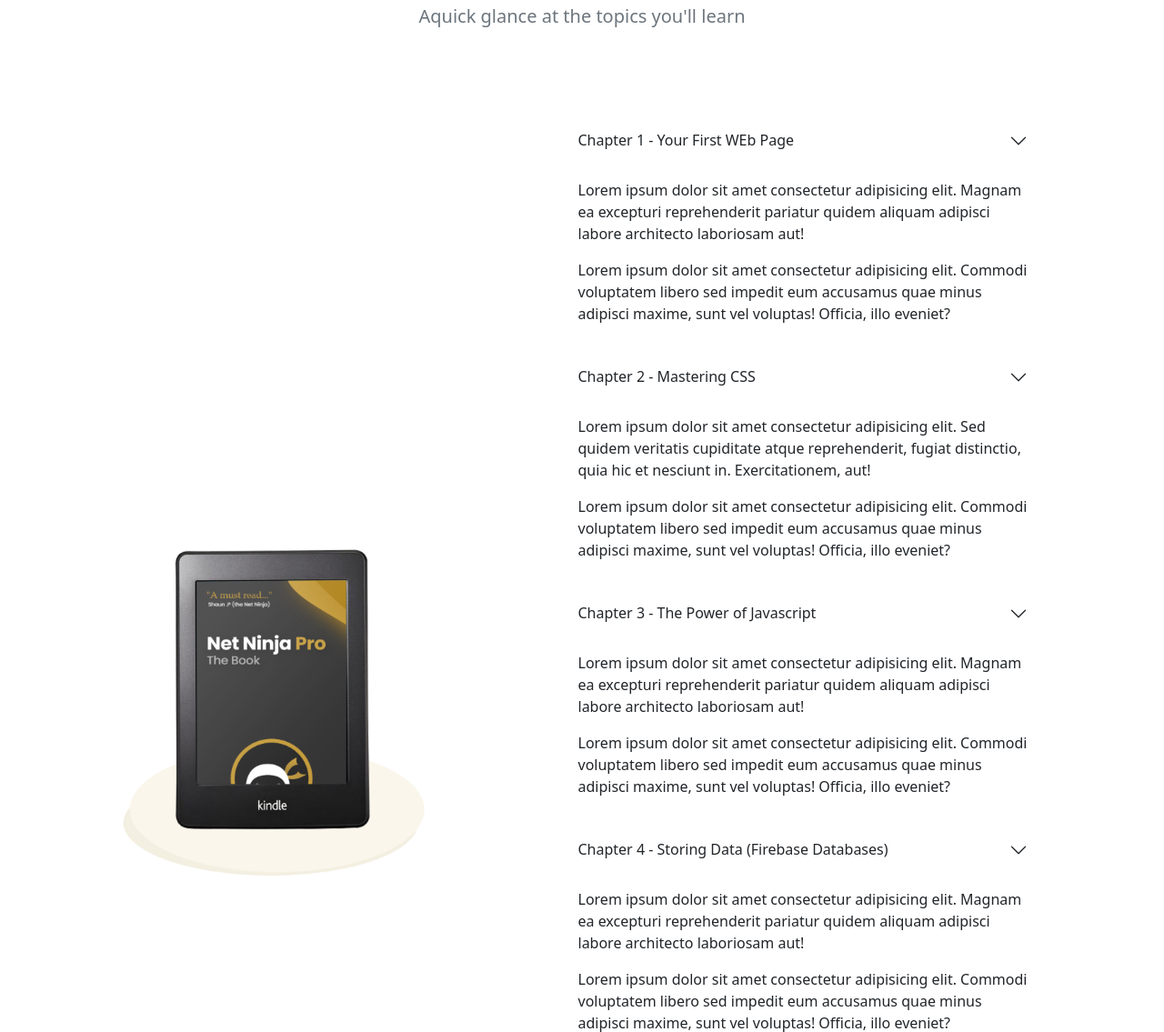
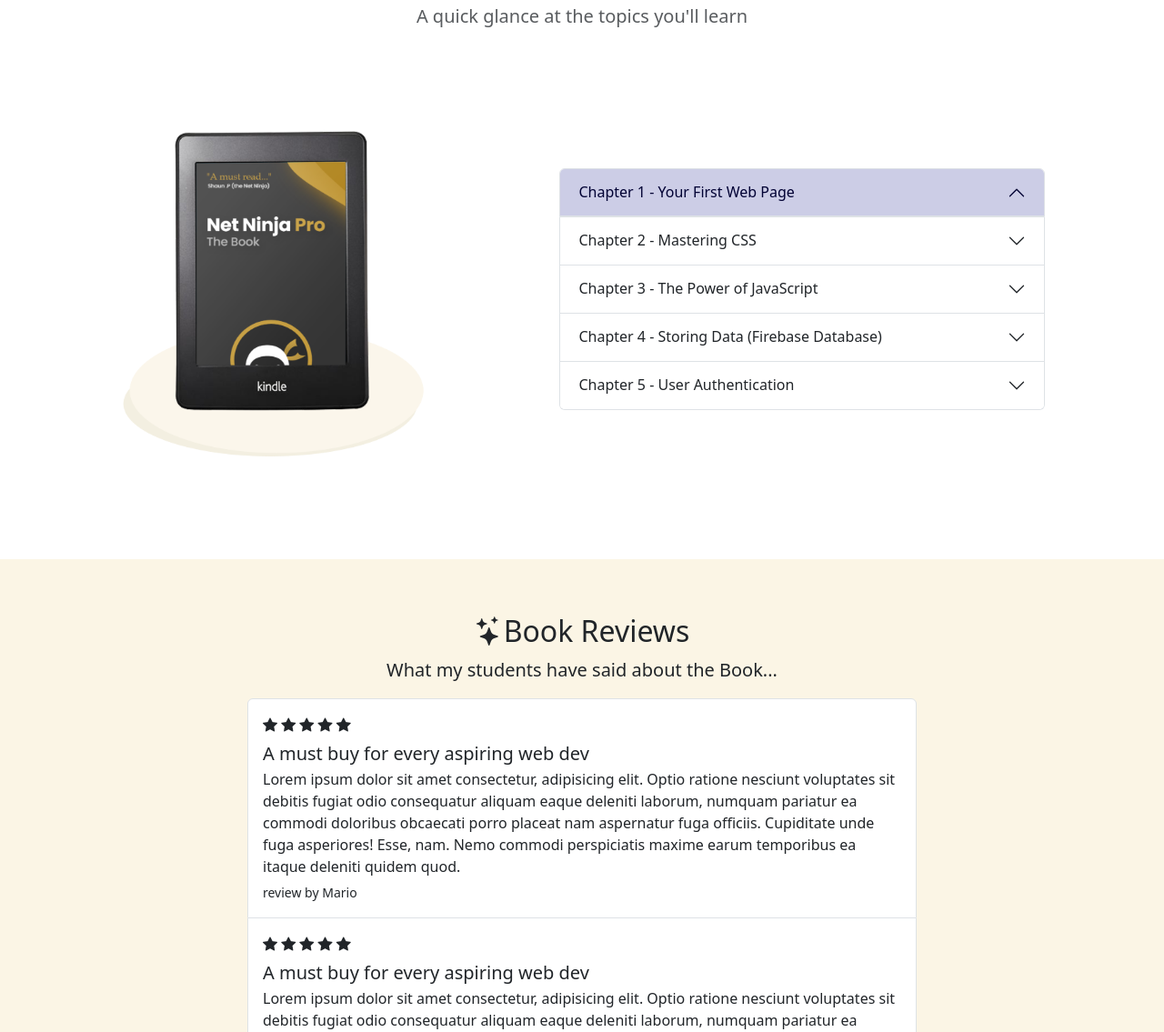
Before and after one commit to SuzyKenne/boostrapTuorial, a website: page index.html in a window 1280 px wide. Shown: the part 1665-2800 px from the top of the page at 91% size. Drawn offline with nearby package versions, Linux system fonts and the light colour scheme.

Commit message:
landing page customized

```diff
--- a/index.html
+++ b/index.html
@@ -4,10 +4,8 @@
     <meta charset="UTF-8" />
     <meta name="viewport" content="width=device-width, initial-scale=1.0" />
     <link
-      href="https://cdn.jsdelivr.net/npm/bootstrap@5.0.2/dist/css/bootstrap.min.css"
+      href="/css/main.min.css"
       rel="stylesheet"
-      integrity="sha384-EVSTQN3/azprG1Anm3QDgpJLIm9Nao0Yz1ztcQTwFspd3yD65VohhpuuCOmLASjC"
-      crossorigin="anonymous"
     />
     <link
       rel="stylesheet"
@@ -22,7 +20,7 @@
       <div class="container-xxl">
         <a href="#intro" class="navbar-brand">
           <i class="bi bi-book-half"></i>
-          <span class="fw-bold text-secondary"> Net Ninja pro - the Book </span>
+          <span class="fw-bold text-secondary"> Net Ninja pro - The Book </span>
         </a>
 
         <!--toggle button for mobile nav -->
@@ -177,7 +175,7 @@
         <div class="text-center">
           <h2>Inside the Book...</h2>
           <p class="lead text-muted">
-            Aquick glance at the topics you'll learn
+            A quick glance at the topics you'll learn
           </p>
         </div>
 
@@ -189,42 +187,45 @@
           <div class="col-lg-6">
             <!--accordion-->
             <div class="accordion" id="chapters">
-              <div class="acccordion-item">
+              <div class="accordion-item">
                 <h2 class="accordion-header" id="heading-1">
                   <button
-                    class="accordion-button collapsed"
+                    class="accordion-button"
                     type="button"
                     data-bs-toggle="collapse"
                     data-bs-target="#chapter-1"
-                    aria-expanded="false"
+                    aria-expanded="true"
                     aria-controls="chapter-1"
                   >
-                    Chapter 1 - Your First WEb Page
+                    Chapter 1 - Your First Web Page
                   </button>
                 </h2>
                 <div
                   id="chapter-1"
-                  class="accordion-collapse collapse show"
-                  aria-label="heading-1"
+                  class="accordion-collapse collapse"
+                  aria-labelledby="heading-1"
                   data-bs-parent="#chapters"
                 >
                   <div class="accordion-body">
                     <p>
                       Lorem ipsum dolor sit amet consectetur adipisicing elit.
-                      Magnam ea excepturi reprehenderit pariatur quidem aliquam
-                      adipisci labore architecto laboriosam aut!
+                      Recusandae dolores obcaecati, illo magnam qui molestiae
+                      maiores, vero sequi eaque fuga dolore similique mollitia
+                      distinctio aut quia corporis! Distinctio sunt unde, dolore
+                      eveniet nostrum ipsum earum. Eligendi earum aspernatur
+                      consequatur est.
                     </p>
                     <p>
-                      Lorem ipsum dolor sit amet consectetur adipisicing elit.
-                      Commodi voluptatem libero sed impedit eum accusamus quae
-                      minus adipisci maxime, sunt vel voluptas! Officia, illo
-                      eveniet?
+                      Lorem ipsum dolor sit amet, consectetur adipisicing elit.
+                      Tempore sequi dolorem perferendis amet est aliquid,
+                      distinctio veritatis? Ipsam sint porro hic, incidunt
+                      repellendus soluta cumque optio architecto amet debitis
+                      atque!
                     </p>
                   </div>
                 </div>
               </div>
-
-              <div class="acccordion-item">
+              <div class="accordion-item">
                 <h2 class="accordion-header" id="heading-2">
                   <button
                     class="accordion-button collapsed"
@@ -239,28 +240,30 @@
                 </h2>
                 <div
                   id="chapter-2"
-                  class="accordion-collapse collapse show"
-                  aria-label="heading-2"
+                  class="accordion-collapse collapse"
+                  aria-labelledby="heading-2"
                   data-bs-parent="#chapters"
                 >
                   <div class="accordion-body">
                     <p>
                       Lorem ipsum dolor sit amet consectetur adipisicing elit.
-                      Sed quidem veritatis cupiditate atque reprehenderit,
-                      fugiat distinctio, quia hic et nesciunt in.
-                      Exercitationem, aut!
+                      Recusandae dolores obcaecati, illo magnam qui molestiae
+                      maiores, vero sequi eaque fuga dolore similique mollitia
+                      distinctio aut quia corporis! Distinctio sunt unde, dolore
+                      eveniet nostrum ipsum earum. Eligendi earum aspernatur
+                      consequatur est.
                     </p>
                     <p>
-                      Lorem ipsum dolor sit amet consectetur adipisicing elit.
-                      Commodi voluptatem libero sed impedit eum accusamus quae
-                      minus adipisci maxime, sunt vel voluptas! Officia, illo
-                      eveniet?
+                      Lorem ipsum dolor sit amet, consectetur adipisicing elit.
+                      Tempore sequi dolorem perferendis amet est aliquid,
+                      distinctio veritatis? Ipsam sint porro hic, incidunt
+                      repellendus soluta cumque optio architecto amet debitis
+                      atque!
                     </p>
                   </div>
                 </div>
               </div>
-
-              <div class="acccordion-item">
+              <div class="accordion-item">
                 <h2 class="accordion-header" id="heading-3">
                   <button
                     class="accordion-button collapsed"
@@ -270,32 +273,35 @@
                     aria-expanded="false"
                     aria-controls="chapter-3"
                   >
-                    Chapter 3 - The Power of Javascript
+                    Chapter 3 - The Power of JavaScript
                   </button>
                 </h2>
                 <div
                   id="chapter-3"
-                  class="accordion-collapse collapse show"
-                  aria-label="heading-3"
+                  class="accordion-collapse collapse"
+                  aria-labelledby="heading-3"
                   data-bs-parent="#chapters"
                 >
                   <div class="accordion-body">
                     <p>
                       Lorem ipsum dolor sit amet consectetur adipisicing elit.
-                      Magnam ea excepturi reprehenderit pariatur quidem aliquam
-                      adipisci labore architecto laboriosam aut!
+                      Recusandae dolores obcaecati, illo magnam qui molestiae
+                      maiores, vero sequi eaque fuga dolore similique mollitia
+                      distinctio aut quia corporis! Distinctio sunt unde, dolore
+                      eveniet nostrum ipsum earum. Eligendi earum aspernatur
+                      consequatur est.
                     </p>
                     <p>
-                      Lorem ipsum dolor sit amet consectetur adipisicing elit.
-                      Commodi voluptatem libero sed impedit eum accusamus quae
-                      minus adipisci maxime, sunt vel voluptas! Officia, illo
-                      eveniet?
+                      Lorem ipsum dolor sit amet, consectetur adipisicing elit.
+                      Tempore sequi dolorem perferendis amet est aliquid,
+                      distinctio veritatis? Ipsam sint porro hic, incidunt
+                      repellendus soluta cumque optio architecto amet debitis
+                      atque!
                     </p>
                   </div>
                 </div>
               </div>
-
-              <div class="acccordion-item">
+              <div class="accordion-item">
                 <h2 class="accordion-header" id="heading-4">
                   <button
                     class="accordion-button collapsed"
@@ -305,32 +311,35 @@
                     aria-expanded="false"
                     aria-controls="chapter-4"
                   >
-                    Chapter 4 - Storing Data (Firebase Databases)
+                    Chapter 4 - Storing Data (Firebase Database)
                   </button>
                 </h2>
                 <div
                   id="chapter-4"
-                  class="accordion-collapse collapse show"
-                  aria-label="heading-4"
+                  class="accordion-collapse collapse"
+                  aria-labelledby="heading-4"
                   data-bs-parent="#chapters"
                 >
                   <div class="accordion-body">
                     <p>
                       Lorem ipsum dolor sit amet consectetur adipisicing elit.
-                      Magnam ea excepturi reprehenderit pariatur quidem aliquam
-                      adipisci labore architecto laboriosam aut!
+                      Recusandae dolores obcaecati, illo magnam qui molestiae
+                      maiores, vero sequi eaque fuga dolore similique mollitia
+                      distinctio aut quia corporis! Distinctio sunt unde, dolore
+                      eveniet nostrum ipsum earum. Eligendi earum aspernatur
+                      consequatur est.
                     </p>
                     <p>
-                      Lorem ipsum dolor sit amet consectetur adipisicing elit.
-                      Commodi voluptatem libero sed impedit eum accusamus quae
-                      minus adipisci maxime, sunt vel voluptas! Officia, illo
-                      eveniet?
+                      Lorem ipsum dolor sit amet, consectetur adipisicing elit.
+                      Tempore sequi dolorem perferendis amet est aliquid,
+                      distinctio veritatis? Ipsam sint porro hic, incidunt
+                      repellendus soluta cumque optio architecto amet debitis
+                      atque!
                     </p>
                   </div>
                 </div>
               </div>
-
-              <div class="acccordion-item">
+              <div class="accordion-item">
                 <h2 class="accordion-header" id="heading-5">
                   <button
                     class="accordion-button collapsed"
@@ -345,21 +354,25 @@
                 </h2>
                 <div
                   id="chapter-5"
-                  class="accordion-collapse collapse show"
-                  aria-label="heading-5"
+                  class="accordion-collapse collapse"
+                  aria-labelledby="heading-5"
                   data-bs-parent="#chapters"
                 >
                   <div class="accordion-body">
                     <p>
                       Lorem ipsum dolor sit amet consectetur adipisicing elit.
-                      Magnam ea excepturi reprehenderit pariatur quidem aliquam
-                      adipisci labore architecto laboriosam aut!
+                      Recusandae dolores obcaecati, illo magnam qui molestiae
+                      maiores, vero sequi eaque fuga dolore similique mollitia
+                      distinctio aut quia corporis! Distinctio sunt unde, dolore
+                      eveniet nostrum ipsum earum. Eligendi earum aspernatur
+                      consequatur est.
                     </p>
                     <p>
-                      Lorem ipsum dolor sit amet consectetur adipisicing elit.
-                      Commodi voluptatem libero sed impedit eum accusamus quae
-                      minus adipisci maxime, sunt vel voluptas! Officia, illo
-                      eveniet?
+                      Lorem ipsum dolor sit amet, consectetur adipisicing elit.
+                      Tempore sequi dolorem perferendis amet est aliquid,
+                      distinctio veritatis? Ipsam sint porro hic, incidunt
+                      repellendus soluta cumque optio architecto amet debitis
+                      atque!
                     </p>
                   </div>
                 </div>
@@ -493,7 +506,7 @@
 
     <!--contacts forms-->
     <!-- form controls, form-label, form-select, input-group, input-group-text -->
-    <section id="contact">
+    <section id="contacts">
       <div class="container-lg">
         <div class="text-center">
           <h2>Get in Touch</h2>
@@ -669,16 +682,28 @@
             Choose a book title
           </button>
           <ul class="dropdown-menu" aria-labelledby="book-dropdown">
-            <li><a href="#" class="dropdown-item">Become a React Superhero</a></li>
-            <li><a class="dropdown-item" href="#" >Conquering Vue.js</a></li>
-            <li><a class="dropdown-item" href="#" >Levelling up Your Next.js</a></li>
+            <li>
+              <a href="#" class="dropdown-item">Become a React Superhero</a>
+            </li>
+            <li><a class="dropdown-item" href="#">Conquering Vue.js</a></li>
+            <li>
+              <a class="dropdown-item" href="#">Levelling up Your Next.js</a>
+            </li>
           </ul>
         </div>
       </div>
     </div>
 
-    <script src="https://cdn.jsdelivr.net/npm/@popperjs/core@2.9.2/dist/umd/popper.min.js" integrity="sha384-IQsoLXl5PILFhosVNubq5LC7Qb9DXgDA9i+tQ8Zj3iwWAwPtgFTxbJ8NT4GN1R8p" crossorigin="anonymous"></script>
-    <script src="https://cdn.jsdelivr.net/npm/bootstrap@5.0.2/dist/js/bootstrap.min.js" integrity="sha384-cVKIPhGWiC2Al4u+LWgxfKTRIcfu0JTxR+EQDz/bgldoEyl4H0zUF0QKbrJ0EcQF" crossorigin="anonymous"></script>
+    <script
+      src="https://cdn.jsdelivr.net/npm/@popperjs/core@2.9.2/dist/umd/popper.min.js"
+      integrity="sha384-IQsoLXl5PILFhosVNubq5LC7Qb9DXgDA9i+tQ8Zj3iwWAwPtgFTxbJ8NT4GN1R8p"
+      crossorigin="anonymous"
+    ></script>
+    <script
+      src="https://cdn.jsdelivr.net/npm/bootstrap@5.0.2/dist/js/bootstrap.min.js"
+      integrity="sha384-cVKIPhGWiC2Al4u+LWgxfKTRIcfu0JTxR+EQDz/bgldoEyl4H0zUF0QKbrJ0EcQF"
+      crossorigin="anonymous"
+    ></script>
     <script>
       const tooltips = document.querySelectorAll(".tt");
       tooltips.forEach((t) => {
--- /dev/null
+++ b/scss/main.scss
@@ -0,0 +1,9 @@
+//custom variable
+$light: #fbf5e5;
+$primary: #000380;
+$secondary: #9c0720;
+
+
+
+// import bootstrap
+@import '../node_modules/bootstrap/scss/bootstrap';
```
Also changed, not shown: package.json (added, +15 -0 lines), css/main.min.css (added), 2 other files.
